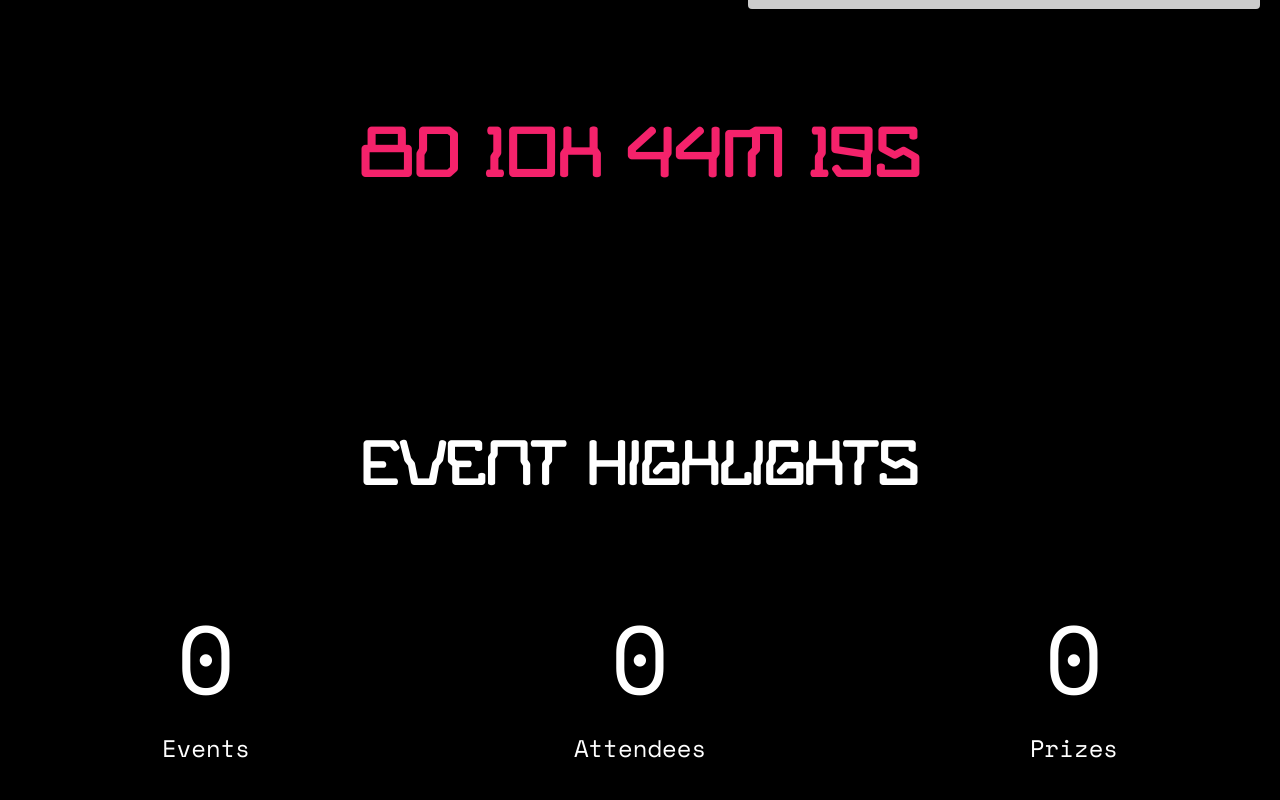
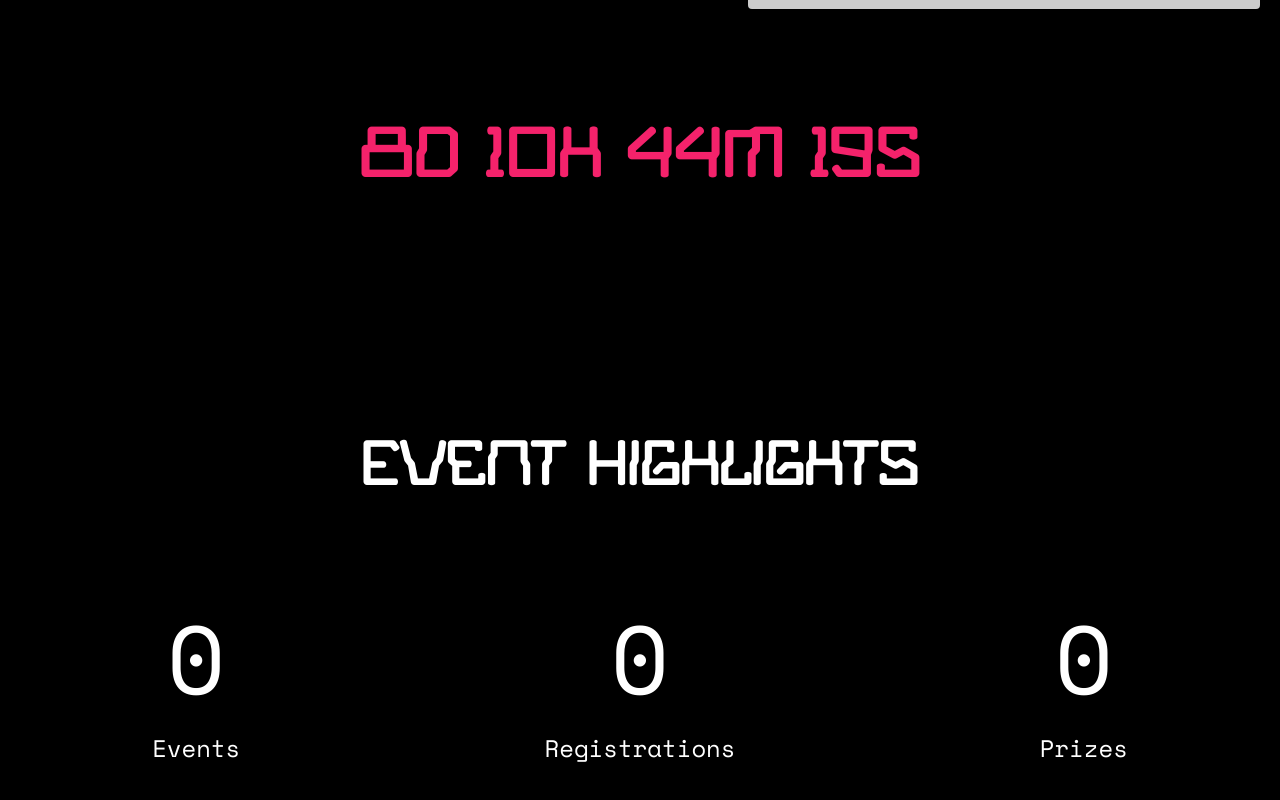
Before and after one commit to pranjal-kumar-0/vitaura-2025, a React (Create React App) app: page / in a window 1280 px wide. Shown: the part 710-1510 px from the top of the page. Built offline with nearby package versions, Linux system fonts and the light colour scheme.

Commit message:
new new new new

```diff
--- a/src/components/2_numbers/numbers.jsx
+++ b/src/components/2_numbers/numbers.jsx
@@ -56,7 +56,7 @@ const HackathonSection = () => {
               className="stat-label text-white text-lg"
               style={{ fontSize: "2.5rem" }}
             >
-              Attendees
+              Registrations
             </p>
           </div>
           <div className="stat-item text-center">
@@ -64,7 +64,7 @@ const HackathonSection = () => {
               className="stat-number hover:text-green-500 transition duration-300"
               style={{ fontSize: "6rem" }}
             >
-              1Lakh+
+              1.5Lakh+
             </h2>
             <p
               className="stat-label text-white text-lg"
--- a/src/components/LandingPage.jsx
+++ b/src/components/LandingPage.jsx
@@ -1,6 +1,5 @@
 import React from 'react';
 import Navbar from './navbar/navbar';
-import NumbersSection from './2_numbers/numbers';
 import InfoSection from './3_Info/infoSection';
 import SponsorsSection from './4_sponsors/sponsors';
 import CountdownTimer from './countdown/countdowntimer';
--- a/src/components/navbar/navbar.jsx
+++ b/src/components/navbar/navbar.jsx
@@ -3,8 +3,8 @@ import img1 from '../../images/finalfinal.png'
 
 const Navbar = () => {
   return (
-    <header className="text-[#fff] body-font bg-black fixed bg-opacity-10 top-0 w-full z-[10000000] ">
-      <div className="container mx-auto flex flex-wrap  flex-col md:flex-row items-center z-[10000000] backdrop-blur-lg p-1">
+    <header className="text-[#fff] body-font bg-black fixed bg-opacity-10 top-0 w-full z-[10000000] backdrop-blur-lg">
+      <div className="container mx-auto flex flex-wrap  flex-col md:flex-row items-center z-[10000000] p-1">
         <img src={img1} alt="" className='w-[250px]'/>
         <nav className="md:ml-auto flex flex-wrap items-center text-base justify-center">
           <a href="#" className="mr-5 hover:text-[#17FB8D] hover:font-bold font-fluxbox">Home</a>
@@ -12,7 +12,7 @@ const Navbar = () => {
           <a href="#" className="mr-5 hover:text-[#17FB8D] hover:font-bold font-fluxbox">About</a>
           <a href="#" className="mr-5 hover:text-[#17FB8D] hover:font-bold font-fluxbox">Contact</a>
         </nav>
-        <button className="inline-flex items-center bg-gradient-to-r from-[#F50062] to-[#b700ba] border-0 py-2 px-4 focus:outline-none rounded-full text-white mt-4 md:mt-0 font-fluxbox text-[14px]">
+        <button className="inline-flex items-center bg-gradient-to-r from-[#F50062] to-[#b700ba] border-0 py-2 px-4 focus:outline-none rounded-full text-white mt-4 md:mt-0 font-fluxbox text-[14px] transition-all duration-300 ease-in-out hover:shadow-[0_0_15px_#F50062] hover:scale-105">
           <span className='place-content-center'>Register Now</span>
           <svg
             fill="none"
@@ -26,6 +26,8 @@ const Navbar = () => {
             <path d="M5 12h14M12 5l7 7-7 7"></path>
           </svg>
         </button>
+
+
       </div>
     </header>
   );
--- a/src/components/timeline/scrollcount.jsx
+++ b/src/components/timeline/scrollcount.jsx
@@ -10,7 +10,7 @@ const ScrollAnimation = () => {
 
   const counters = [
     { value: 10, label: "Events" },
-    { value: 1000, label: "Attendees" },
+    { value: 5000, label: "Registrations" },
     { value: 150000, label: "Prizes" },
   ];
 
```
